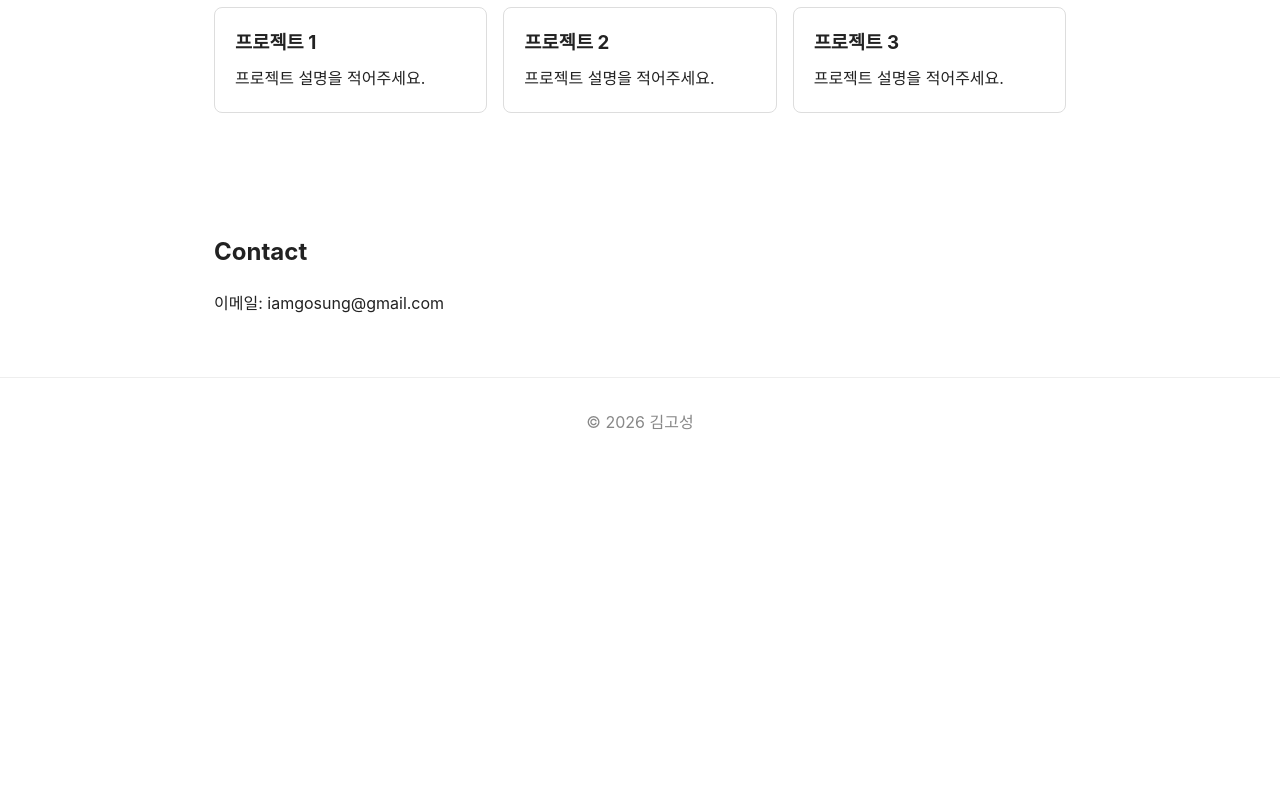
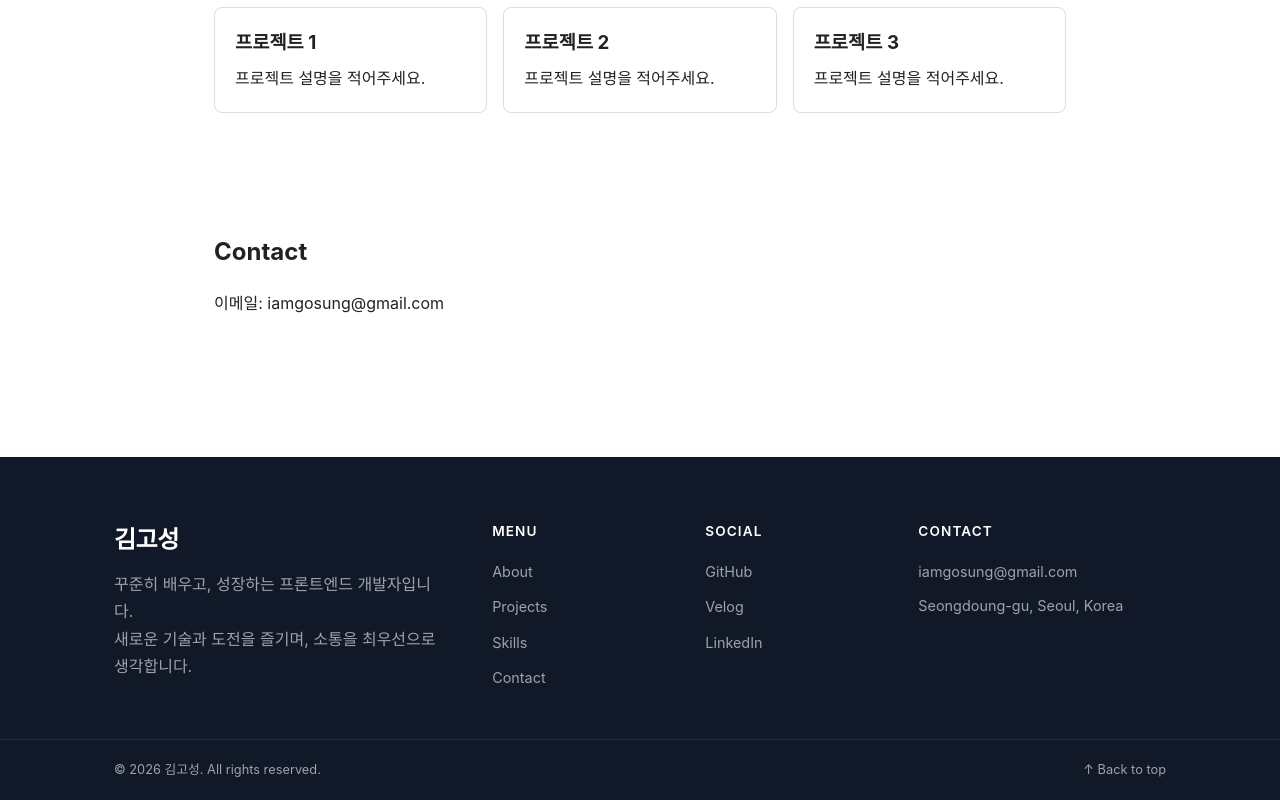
Before and after one commit to kimkosung/my-portfolio, a Next.js app: page / in a window 1280 px wide. Shown: the part 741-1541 px from the top of the page. Before the commit the page ends 1208 px from the top, so only its background shows below. Built offline with nearby package versions, Linux system fonts and the light colour scheme.

Commit message:
FEAT: Footer 디자인 적용 및 내용 수정

```diff
--- a/src/components/Footer/Footer.tsx
+++ b/src/components/Footer/Footer.tsx
@@ -1,7 +1,85 @@
 import styles from "./page.module.css";
 
-export default function Home() {
+const menus = [
+  { label: "About", href: "#about" },
+  { label: "Projects", href: "#projects" },
+  { label: "Skills", href: "#skills" },
+  { label: "Contact", href: "#contact" },
+];
+
+const socials = [
+  { label: "GitHub", href: "https://github.com/kimkosung" },
+  { label: "Velog", href: "https://velog.io/@kando/posts" },
+  { label: "LinkedIn", href: "https://www.linkedin.com/in/ko-kim-5392893b4" },
+];
+
+export default function Footer() {
   return (
-      <footer className={styles.footer}>© 2026 김고성</footer>
+    <footer className={styles.footer}>
+      <div className={styles.container}>
+        <div className={styles.grid}>
+          <div className={styles.brand}>
+            <h3 className={styles.name}>김고성</h3>
+            <p className={styles.tagline}>
+              꾸준히 배우고, 성장하는 프론트엔드 개발자입니다.
+              <br />
+              새로운 기술과 도전을 즐기며, 소통을 최우선으로 생각합니다.
+            </p>
+          </div>
+
+          <div className={styles.column}>
+            <h4 className={styles.title}>Menu</h4>
+            <ul className={styles.list}>
+              {menus.map((item) => (
+                <li key={item.label}>
+                  <a href={item.href} className={styles.link}>
+                    {item.label}
+                  </a>
+                </li>
+              ))}
+            </ul>
+          </div>
+
+          <div className={styles.column}>
+            <h4 className={styles.title}>Social</h4>
+            <ul className={styles.list}>
+              {socials.map((item) => (
+                <li key={item.label}>
+                  <a
+                    href={item.href}
+                    target="_blank"
+                    rel="noopener noreferrer"
+                    className={styles.link}
+                  >
+                    {item.label}
+                  </a>
+                </li>
+              ))}
+            </ul>
+          </div>
+
+          <div className={styles.column}>
+            <h4 className={styles.title}>Contact</h4>
+            <ul className={styles.list}>
+              <li>
+                <a href="mailto:your@email.com" className={styles.link}>
+                  iamgosung@gmail.com
+                </a>
+              </li>
+              <li className={styles.text}>Seongdoung-gu, Seoul, Korea</li>
+            </ul>
+          </div>
+        </div>
+      </div>
+
+      <div className={styles.bottomBar}>
+        <div className={`${styles.container} ${styles.bottomInner}`}>
+          <span>© 2026 김고성. All rights reserved.</span>
+          <a href="#" className={styles.top}>
+            ↑ Back to top
+          </a>
+        </div>
+      </div>
+    </footer>
   );
 }
--- a/src/components/Footer/page.module.css
+++ b/src/components/Footer/page.module.css
@@ -1,6 +1,114 @@
 .footer {
-  padding: 32px;
-  text-align: center;
-  color: #888;
-  border-top: 1px solid #eee;
+  margin-top: 80px;
+  background: #111827;
+  color: #9ca3af;
 }
+
+.container {
+  max-width: 1100px;
+  margin: 0 auto;
+  padding: 0 24px;
+}
+
+.grid {
+  display: grid;
+  grid-template-columns: 2fr 1fr 1fr 1.5fr;
+  gap: 48px;
+  padding-top: 64px;
+  padding-bottom: 48px;
+}
+
+.name {
+  margin: 0 0 12px;
+  font-size: 1.5rem;
+  font-weight: 700;
+  color: #fff;
+  letter-spacing: -0.02em;
+}
+
+.tagline {
+  margin: 0;
+  font-size: 1rem;
+  line-height: 1.7;
+}
+
+.title {
+  margin: 0 0 16px;
+  font-size: 0.85rem;
+  font-weight: 600;
+  color: #fff;
+  text-transform: uppercase;
+  letter-spacing: 0.08em;
+}
+
+.list {
+  margin: 0;
+  padding: 0;
+  list-style: none;
+  display: flex;
+  flex-direction: column;
+  gap: 10px;
+}
+
+.link {
+  font-size: 0.9rem;
+  color: #9ca3af;
+  text-decoration: none;
+  transition: color 0.2s ease, padding-left 0.2s ease;
+}
+
+.link:hover {
+  color: #fff;
+  padding-left: 4px;
+}
+
+.text {
+  font-size: 0.9rem;
+}
+
+.bottomBar {
+  border-top: 1px solid rgba(255, 255, 255, 0.1);
+}
+
+.bottomInner {
+  display: flex;
+  justify-content: space-between;
+  align-items: center;
+  padding-top: 20px;
+  padding-bottom: 20px;
+  font-size: 0.8rem;
+}
+
+.top {
+  color: #9ca3af;
+  text-decoration: none;
+  transition: color 0.2s ease;
+}
+
+.top:hover {
+  color: #fff;
+}
+
+@media (max-width: 900px) {
+  .grid {
+    grid-template-columns: 1fr 1fr;
+    gap: 40px;
+  }
+
+  .brand {
+    grid-column: 1 / -1;
+  }
+}
+
+@media (max-width: 560px) {
+  .grid {
+    grid-template-columns: 1fr;
+    padding-top: 48px;
+  }
+
+  .bottomInner {
+    flex-direction: column;
+    gap: 8px;
+    text-align: center;
+  }
+}
```
